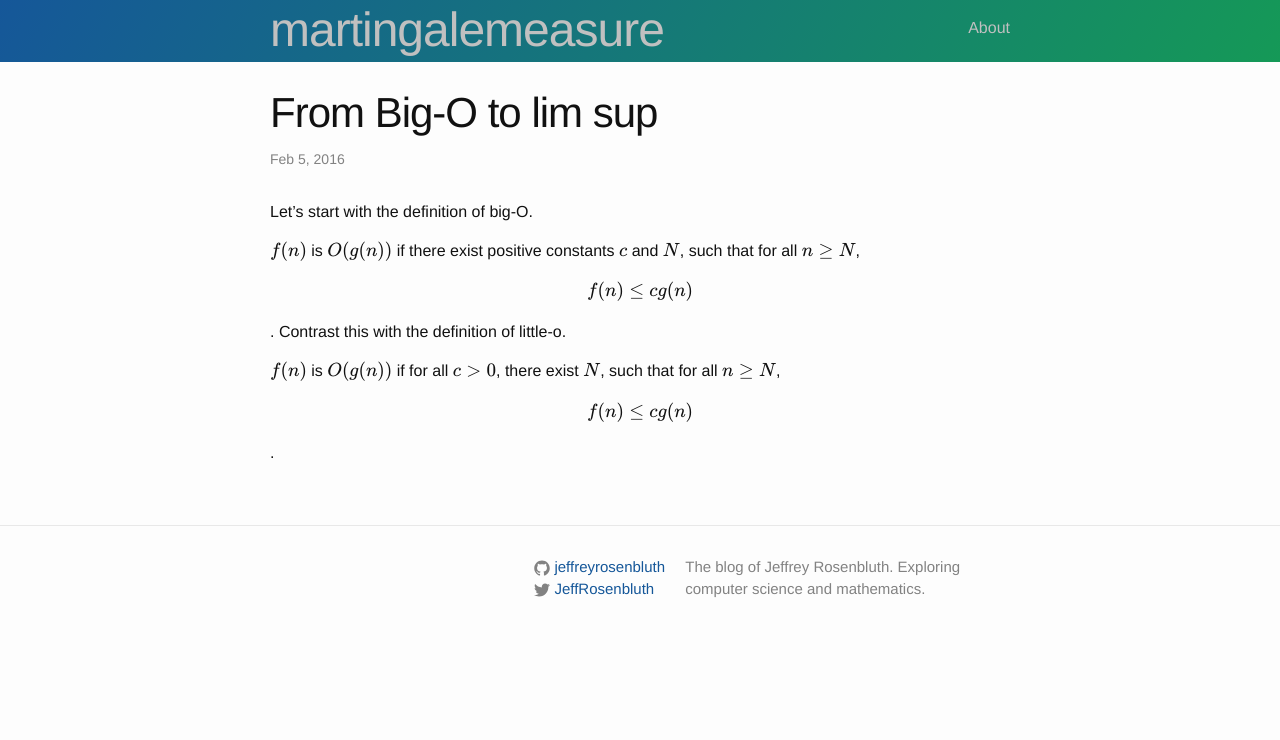
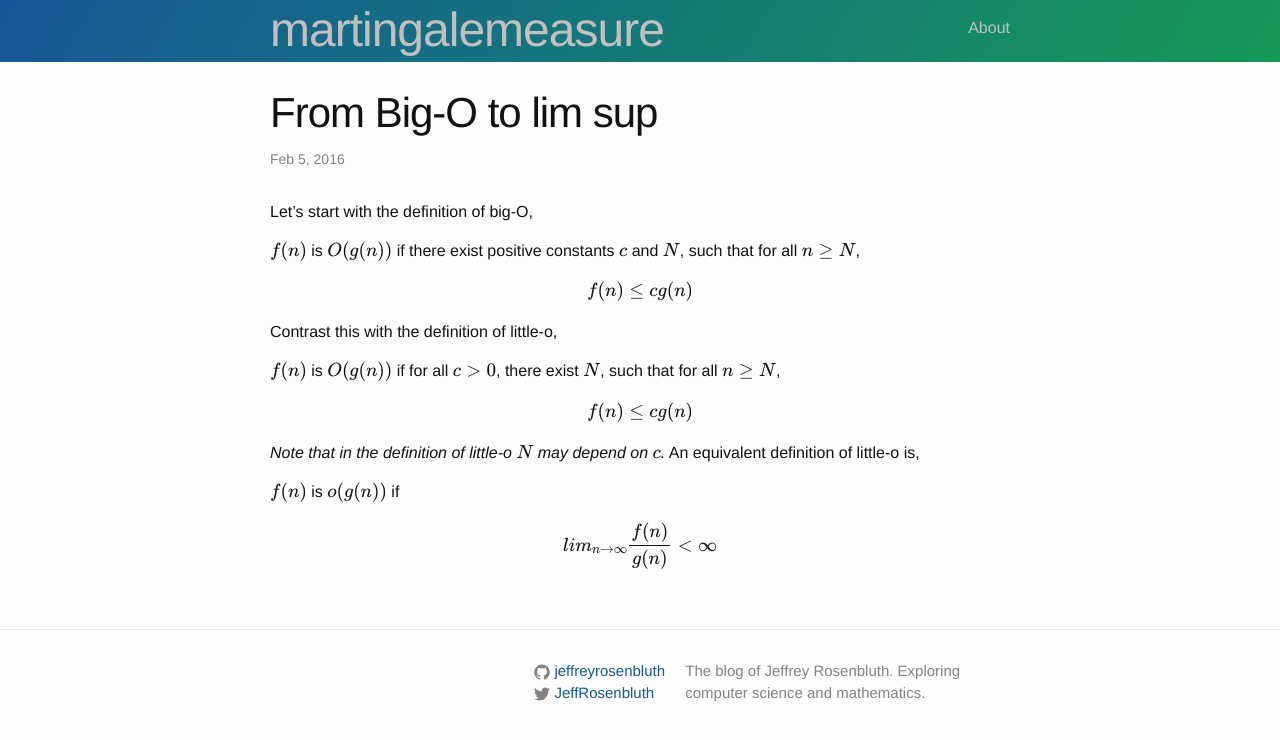
Before and after one commit to jeffreyrosenbluth/jeffreyrosenbluth.github.io, a Jekyll site: the page built from _posts/2016-02-05-bigO.md, in a window 1280 px wide. Shown: the top 740 px of the page. Built offline with Jekyll 4.4.1, drawn with Linux system fonts in a browser that asks for light colours; formulas are drawn with MathJax 3; comment, search, counter and statistics services are not loaded.

Commit message:
little o

```diff
--- a/_posts/2016-02-05-bigO.md
+++ b/_posts/2016-02-05-bigO.md
@@ -3,8 +3,14 @@ layout: post
 title: From Big-O to lim sup
 ---
 
-Let's start with the definition of big-O.
+Let's start with the definition of big-O,
 
-$$f(n)$$ is $$O(g(n))$$ if there exist positive constants $$c$$ and $$N$$, such that for all $$n \geq N$$, \\[f(n) \leq cg(n)\\]. Contrast this with the definition of little-o.
+$$f(n)$$ is $$O(g(n))$$ if there exist positive constants $$c$$ and $$N$$, such that for all $$n \geq N$$, \\[f(n) \leq cg(n)\\] Contrast this with the definition of little-o,
 
-$$f(n)$$ is $$O(g(n))$$ if for all $$c > 0$$, there exist $$N$$, such that for all $$n \geq N$$, \\[f(n) \leq cg(n)\\].
+$$f(n)$$ is $$O(g(n))$$ if for all $$c > 0$$, there exist $$N$$, such that for all $$n \geq N$$, \\[f(n) \leq cg(n)\\]
+
+*Note that in the definition of little-o $$N$$ may depend on $$c$$.*
+An equivalent definition of little-o is,
+
+$$f(n)$$ is $$o(g(n))$$ if
+\\[lim_{n \\rightarrow \\infty} \\frac{f(n)}{g(n)} < \\infty\\]
```
